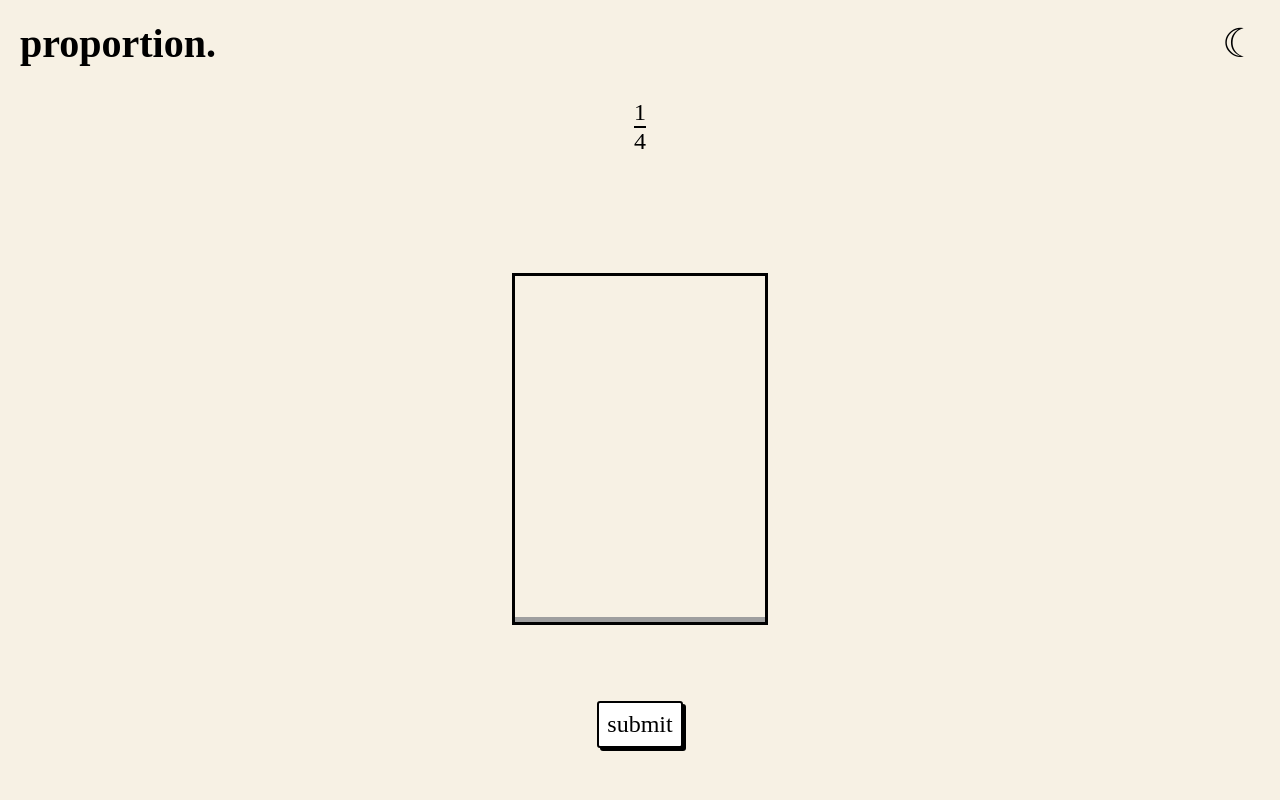
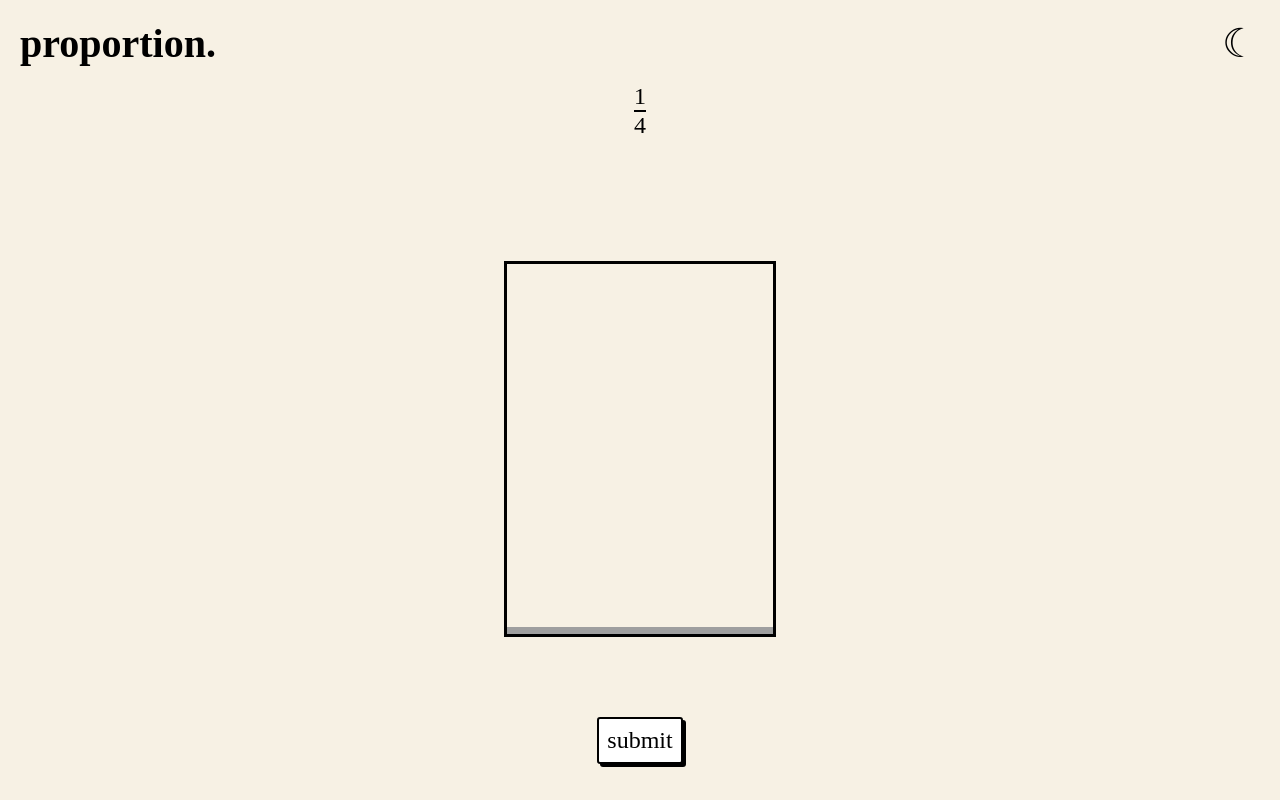
Before and after one commit to ventovulpes/proportion, a React (Vite) app: page / in a window 1280 px wide. Built offline with nearby package versions, Linux system fonts and the light colour scheme.

Commit message:
Reduce top/bottom game padding

```diff
--- a/src/App.css
+++ b/src/App.css
@@ -17,7 +17,7 @@
     flex-direction: column;
     align-items: center;
     justify-content: space-between;
-    padding-block: clamp(5px, 4vh, 200px);
+    padding-block: clamp(5px, 2vh, 200px);
     gap: 6px;
 }
 
```
